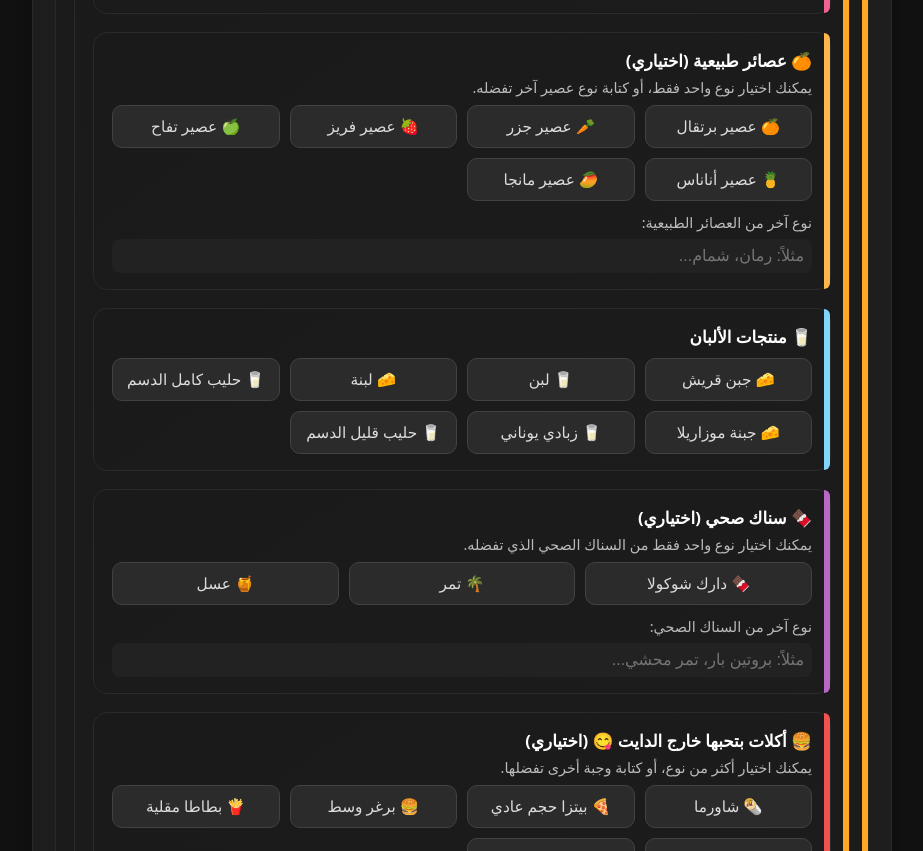
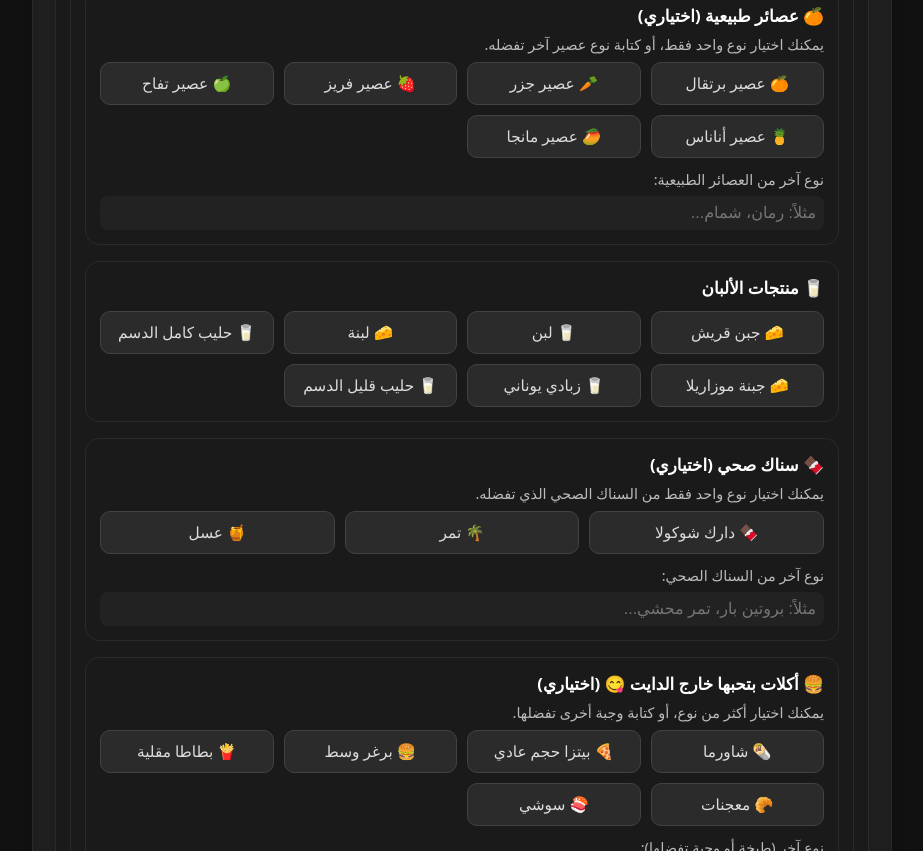
Before and after one commit to ahmadareed66-source/clint-form, a plain HTML site: page form.html in a window 1280 px wide. Shown: the part 2660-3511 px from the top of the page, without its empty margins (178-1101 px from the left). Drawn offline with Linux system fonts and the light colour scheme.

Commit message:
Update form.html

```diff
--- a/form.html
+++ b/form.html
@@ -177,65 +177,6 @@
   border-radius: 8px;
   padding: 6px 10px;
 }
-/* 🌈 تصميم عصري لكل قسم */
-.question {
-  position: relative;
-  background: linear-gradient(145deg, #1a1a1a 0%, #1c1c1c 100%);
-  border-radius: 14px;
-  border: 1px solid #2a2a2a;
-  padding: 16px 18px;
-  margin: 18px 0;
-  transition: 0.3s ease;
-}
-.question:hover {
-  transform: translateY(-2px);
-  box-shadow: 0 4px 15px rgba(0,0,0,0.35);
-}
-
-/* 🔹 الشريط الجانبي الملوّن */
-.question::before {
-  content: "";
-  position: absolute;
-  right: 0;  /* لأنه RTL */
-  top: 0;
-  height: 100%;
-  width: 6px;
-  border-radius: 0 14px 14px 0;
-  background: var(--q-color, #4caf50);
-}
-
-/* 🏷️ لون كل قسم */
-#proteins { --q-color: #66bb6a; }
-#carbs { --q-color: #ffa726; }
-#extraCarbs { --q-color: #ffca28; }
-#fats { --q-color: #ec407a; }
-#legumes { --q-color: #29b6f6; }
-#veggies { --q-color: #9ccc65; }
-#fruits { --q-color: #f06292; }
-#naturalJuices { --q-color: #ffb74d; }
-#dairy { --q-color: #81d4fa; }
-#healthySnack { --q-color: #ba68c8; }
-#cheatMeals { --q-color: #ef5350; }
-#cheatSweets { --q-color: #f48fb1; }
-#supplements_section { --q-color: #00bcd4; }
-
-/* 🧾 عنوان القسم */
-.question h3 {
-  font-size: 1.05rem;
-  font-weight: 600;
-  margin: 0 0 10px;
-  color: #fff;
-  display: flex;
-  align-items: center;
-  gap: 6px;
-}
-
-/* ✨ تنسيق النص داخل الشرح */
-.question p {
-  color: #bdbdbd;
-  margin-bottom: 10px;
-  font-size: 0.9rem;
-}
 
 
   </style>
@@ -292,7 +233,7 @@
       </select>
 
       <!-- الأقسام الغذائية الموسعة بالإيموجي -->
-      <div class="question" id="proteins">
+      <div class="question">
         <h3>🍗 البروتينات المفضلة</h3>
         <div class="options-grid" id="proteins">
           <!-- بروتين -->
@@ -311,7 +252,7 @@
         </div>
       </div>
 
-      <div class="question"id="carbs">
+      <div class="question">
         <h3>🥔 الكربوهيدرات المفضلة</h3>
        <div class="options-grid" id="carbs">
         <label class="toggle-btn"><input type="checkbox" value="أرز 🍚"><span>🍚 أرز</span></label>
@@ -322,7 +263,7 @@
         <label class="toggle-btn"><input type="checkbox" value="برغل 🍲"><span>🍲 برغل</span></label>
       </div>
 
-      <div class="question"id="extraCarbs">
+      <div class="question">
 
         <h3>🍞 هل تفضل أن يحتوي الدايت الخاص بك على نوع من الأنواع التالية؟  (اختياري) </h3>
         <p style="color:#bbb;font-size:0.9rem;margin:-4px 0 8px;">يمكن اختيار عنصر واحد فقط من هذه القائمة.</p>
@@ -342,7 +283,7 @@
 
 
 
-      <div class="question"id="fats">
+      <div class="question">
         <h3>🧈 الدهون المفضلة</h3>
         <div class="options-grid" id="fats">
           <label class="toggle-btn"><input type="checkbox" value="زيت زيتون 🫒"><span>🫒 زيت زيتون</span></label>
@@ -359,7 +300,7 @@
         </div>
       </div>
 
-      <div class="question"id="legumes">
+      <div class="question">
         <h3>🌾 البقوليات المفضلة</h3>
         <div class="options-grid" id="legumes">
           <label class="toggle-btn"><input type="checkbox" value="فول 🌱"><span>🌱 فول</span></label>
@@ -373,7 +314,7 @@
 
       <div class="question">
 <!-- الخضار -->
-<div class="question"id="veggies">
+<div class="question">
   <h3>🥦 الخضار المفضلة</h3>
   <div class="options-grid" id="veggies">
     <label class="toggle-btn"><input type="checkbox" value="بروكلي 🥦"><span>🥦 بروكلي</span></label>
@@ -395,7 +336,7 @@
   </div>
 </div>
 
-      <div class="question"id=fruits>
+      <div class="question">
         <h3>🍓 الفواكه المفضلة</h3>
         <div class="options-grid" id="fruits">
           <!-- قديمة -->
@@ -420,7 +361,7 @@
 
 
             <!-- 🍊 عصائر طبيعية -->
-      <div class="question"id="naturalJuices">
+      <div class="question">
         <h3>🍊 عصائر طبيعية (اختياري)</h3>
         <p style="color:#bbb;font-size:0.9rem;margin:-4px 0 8px;">
           يمكنك اختيار نوع واحد فقط، أو كتابة نوع عصير آخر تفضله.
@@ -444,7 +385,7 @@
 
 
 
-      <div class="question"id=dairy>
+      <div class="question">
         <h3>🥛 منتجات الألبان</h3>
         <div class="options-grid" id="dairy">
           <label class="toggle-btn"><input type="checkbox" value="جبن قريش 🧀"><span>🧀 جبن قريش</span></label>
@@ -459,7 +400,7 @@
 
 
       <!-- 🍫 سناك صحي -->
-<div class="question"id=healthySnack>
+<div class="question">
   <h3>🍫 سناك صحي (اختياري)</h3>
   <p style="color:#bbb;font-size:0.9rem;margin:-4px 0 8px;">
     يمكنك اختيار نوع واحد فقط من السناك الصحي الذي تفضله.
@@ -479,7 +420,7 @@
 
 
       <!-- 🍔 أكلات خارج الدايت -->
-<div class="question"id=cheatMeals>
+<div class="question">
   <h3>🍔 أكلات بتحبها خارج الدايت 😋 (اختياري)</h3>
   <p style="color:#bbb;font-size:0.9rem;margin:-4px 0 8px;">
     يمكنك اختيار أكثر من نوع، أو كتابة وجبة أخرى تفضلها.
@@ -501,7 +442,7 @@
 </div>
 
 <!-- 🍰 حلويات خارج الدايت -->
-<div class="question"id=cheatSweets>
+<div class="question">
   <h3>🍰 حلويات بتحبها خارج الدايت 🍩 (اختياري)</h3>
   <p style="color:#bbb;font-size:0.9rem;margin:-4px 0 8px;">
     يمكنك اختيار أكثر من نوع، أو كتابة نوع آخر تفضله.
@@ -527,7 +468,7 @@
       <textarea id="notes" placeholder="مثال: أحب الأرز البسمتي – ما بحب السمك – فطور صباحي..."></textarea>
 
       <!-- المكملات الغذائية -->
-<div class="question"id=supplements_section>
+<div class="question">
   <h3>🏋️‍♂️ هل تفضل استخدام المكملات الغذائية؟</h3>
   <div class="options-grid" id="supplement_preference">
     <label class="toggle-btn">
```
